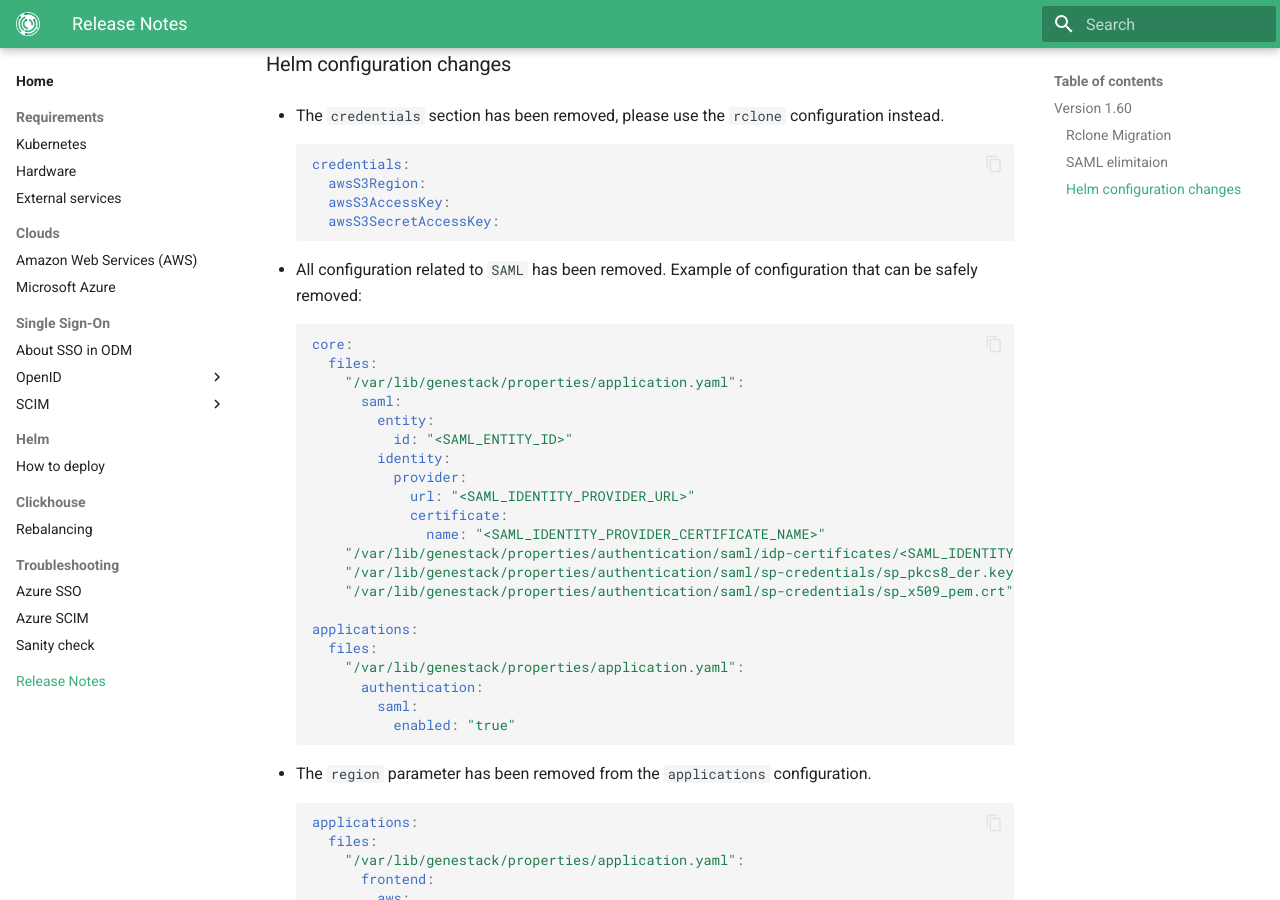
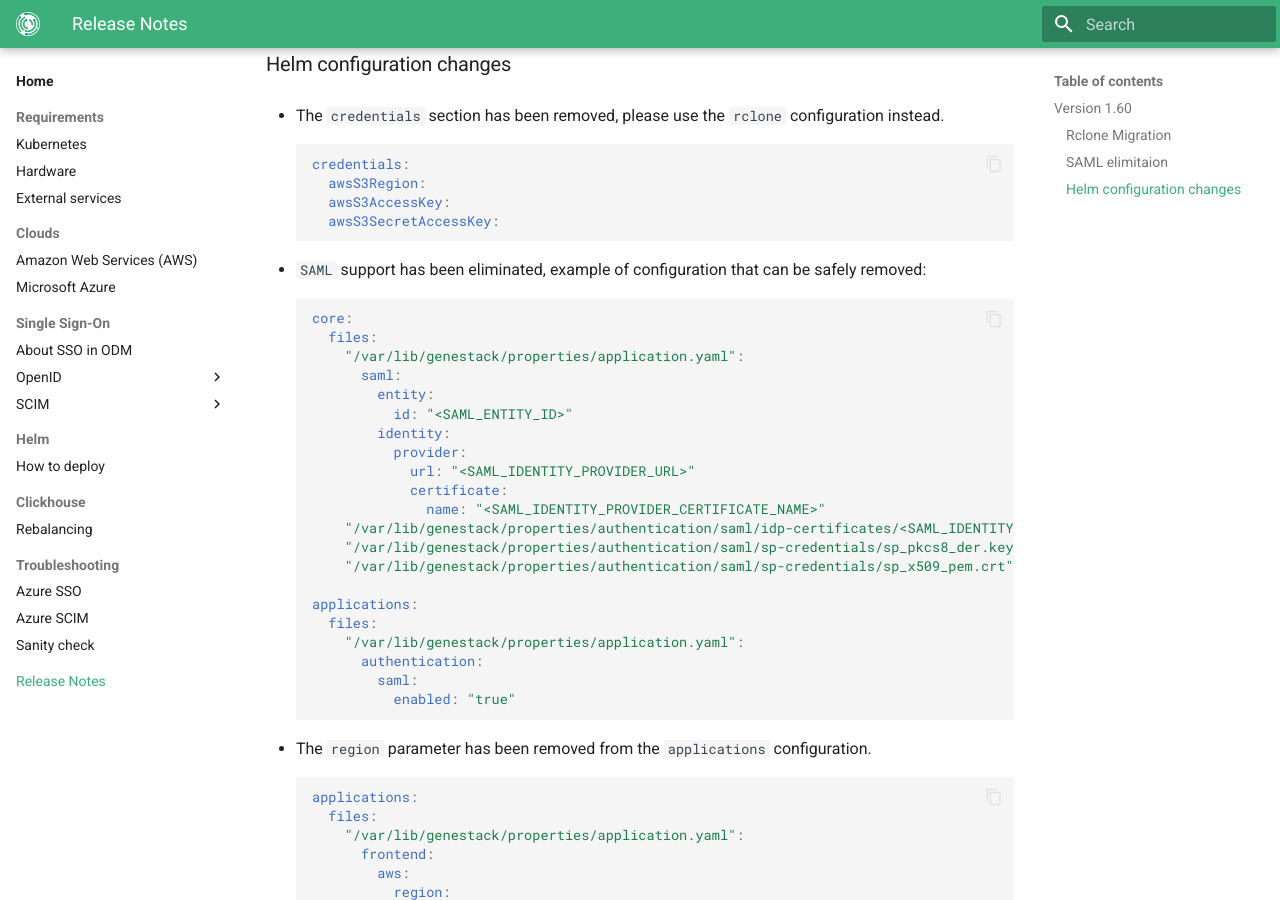
Before and after one commit to genestack/admin-docs, an MkDocs documentation site: the page built from docs/home/release-notes.md, in a window 1280 px wide and 900 px high, scrolled down 745 px. Built offline with MkDocs 1.6.1 and Material for MkDocs 9.7.7, drawn with Linux system fonts in a browser that asks for light colours; the version menu is left out.

````diff
--- a/docs/home/release-notes.md
+++ b/docs/home/release-notes.md
@@ -30,7 +30,7 @@
       awsS3SecretAccessKey:
     ```
 
-- All configuration related to `SAML` has been removed. Example of configuration that can be safely removed:
+- `SAML` support has been eliminated, example of configuration that can be safely removed:
 
     ```yaml
     core:
````
